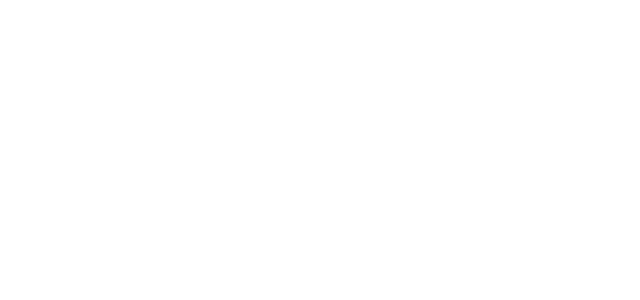
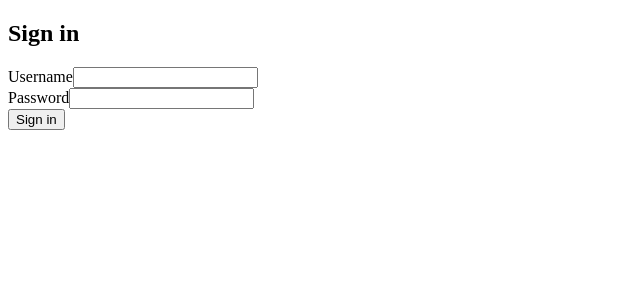
Before and after one commit to esdp-mern/tourism-platform-concept, a React (Create React App) app in the folder frontend/: page /login in a window 1280 px wide. Before the commit this address had no page. Shown: the top 300 px of the page, without its empty margins (0-640 px from the left). Built offline with nearby package versions, Linux system fonts and the light colour scheme.

Commit message:
TPC-8: app updated

```diff
--- a/frontend/src/App.tsx
+++ b/frontend/src/App.tsx
@@ -1,16 +1,13 @@
-import React from 'react';
-import {Route, Routes} from "react-router-dom";
-import RegisterPage from "./containers/RegisterPage/RegisterPage";
-import SignInPage from "./containers/SignUpPage/SignInPage";
-import './App.css';
+import React from "react";
+import { useAppSelector } from "./app/hook";
+import useRoutes from "./routes";
+import Layout from "./components/Layout/Layout";
 
-function App() {
-  return (
-    <Routes>
-      <Route path="/register" element={<RegisterPage/>}/>
-      <Route path="/sign-in" element={<SignInPage/>}/>
-    </Routes>
-  );
-}
+const App = () => {
+  const { user } = useAppSelector((state) => state.users);
+  const routes = useRoutes(!!user);
+
+  return <Layout>{routes}</Layout>;
+};
 
 export default App;
--- /dev/null
+++ b/frontend/src/components/Layout/Layout.tsx
@@ -0,0 +1,13 @@
+import React, { PropsWithChildren } from "react";
+
+const Layout: React.FC<PropsWithChildren> = ({ children }) => {
+  return (
+    <>
+      <header></header>
+
+      <main>{children}</main>
+    </>
+  );
+};
+
+export default Layout;
--- /dev/null
+++ b/frontend/src/routes.tsx
@@ -0,0 +1,22 @@
+import React from "react";
+import { Navigate, Route, Routes } from "react-router-dom";
+import Signup from "./containers/RegisterPage/RegisterPage";
+import Login from "./containers/SignUpPage/SignInPage";
+
+const useRoutes = (isAuthenticated: boolean) => (
+  <Routes>
+    {/* Route for everything */}
+    {!isAuthenticated ? (
+      <>
+        <Route path="/signup" element={<Signup />} />
+        <Route path="/login" element={<Login />} />
+        <Route path="*" element={<Navigate to="/login" />} />
+      </>
+    ) : (
+      <>{/* Route for authorized users only */}</>
+    )}
+    <Route path="*" element={<Navigate to="/" />} />
+  </Routes>
+);
+
+export default useRoutes;
```
